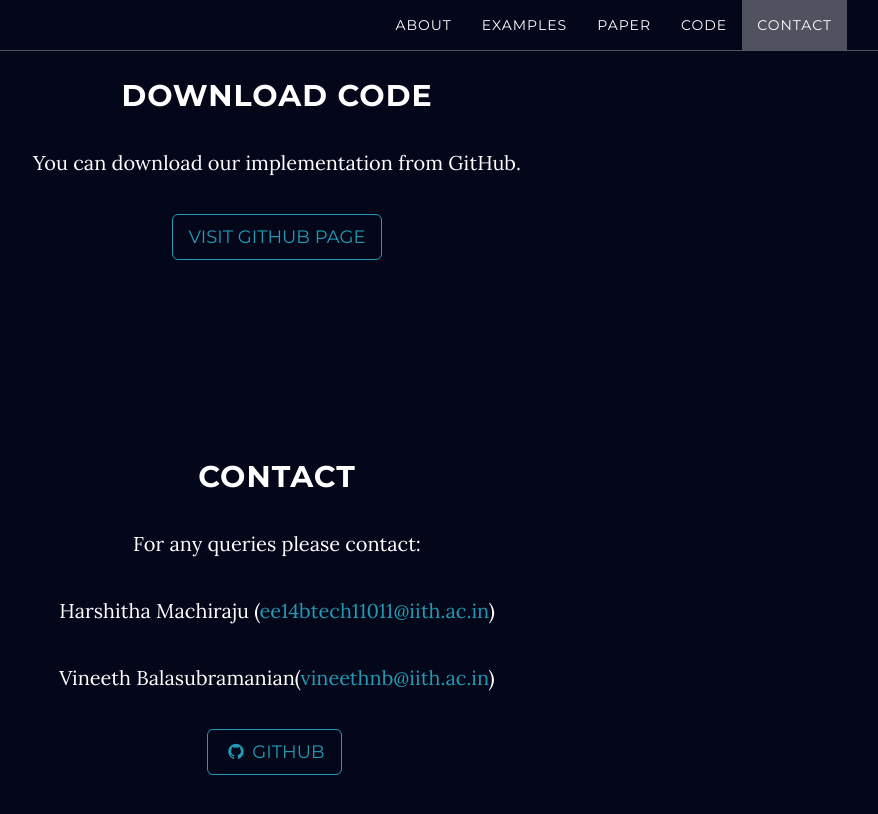
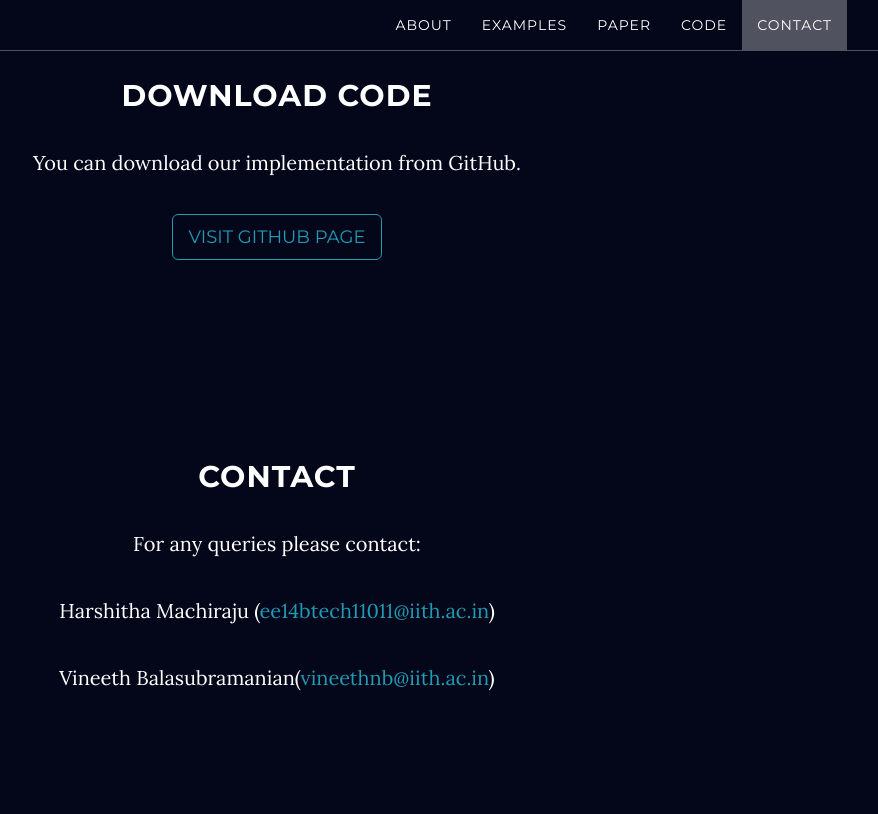
Before and after one commit to code-Assasin/website_little_fog, a Jekyll site: the page built from index.html, in a window 1280 px wide and 900 px high, scrolled down 3734 px. Shown: the top 814 px of the window, without its empty margins (363-1241 px from the left). Built offline with Jekyll 4.4.1, drawn with Linux system fonts in a browser that asks for light colours.

Commit message:
updated to original github link repo and remoed from contact

```diff
--- a/_config.yml
+++ b/_config.yml
@@ -20,9 +20,9 @@ color:
 footer: Your Website
 
 # Social networks usernames (many more available: google-plus, flickr, dribbble, pinterest, instagram, tumblr, linkedin, etc.)
-social:
-  - title: github
-    url: https://github.com/code-Assasin/website_little_fog
+# social:
+#   - title: github
+#     url: https://github.com/code-Assasin/A_Little_fog_for_a_Large_Turn
 
 # Build settings
 markdown: kramdown
--- a/_includes/code.html
+++ b/_includes/code.html
@@ -5,7 +5,7 @@
                 <div class="col-lg-8 col-lg-offset-2">
                     <h2>Download Code</h2>
                     <p>You can download our implementation from GitHub.</p>
-                    <a href="http://startbootstrap.com/template-overviews/grayscale/" class="btn btn-default btn-lg">Visit Github Page</a>
+                    <a href="https://github.com/code-Assasin/A_Little_fog_for_a_Large_Turn/" class="btn btn-default btn-lg">Visit Github Page</a>
                 </div>
             </div>
         </div>
```
